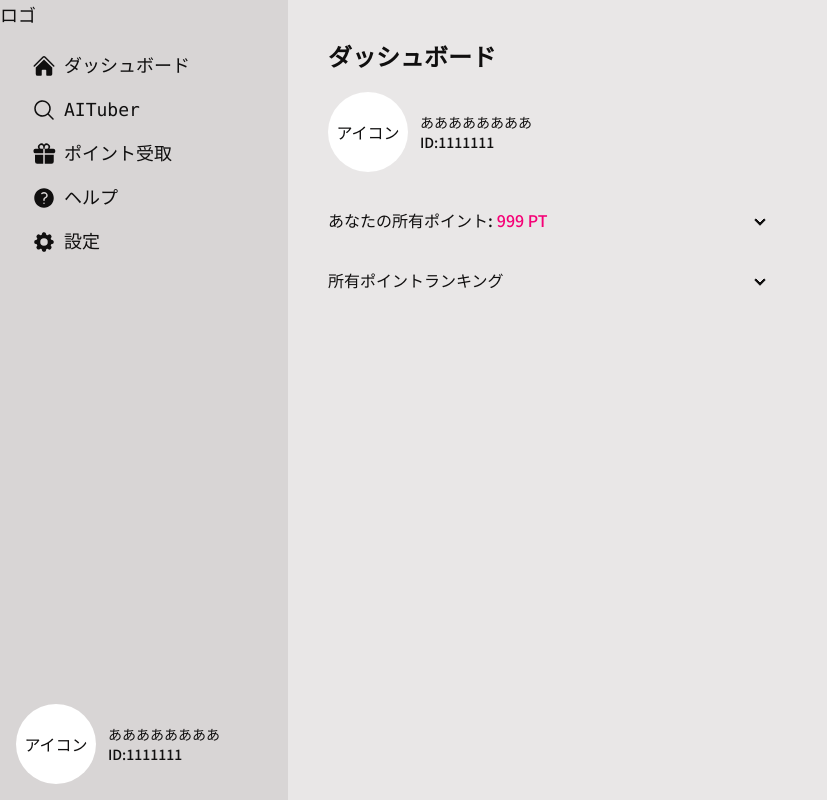
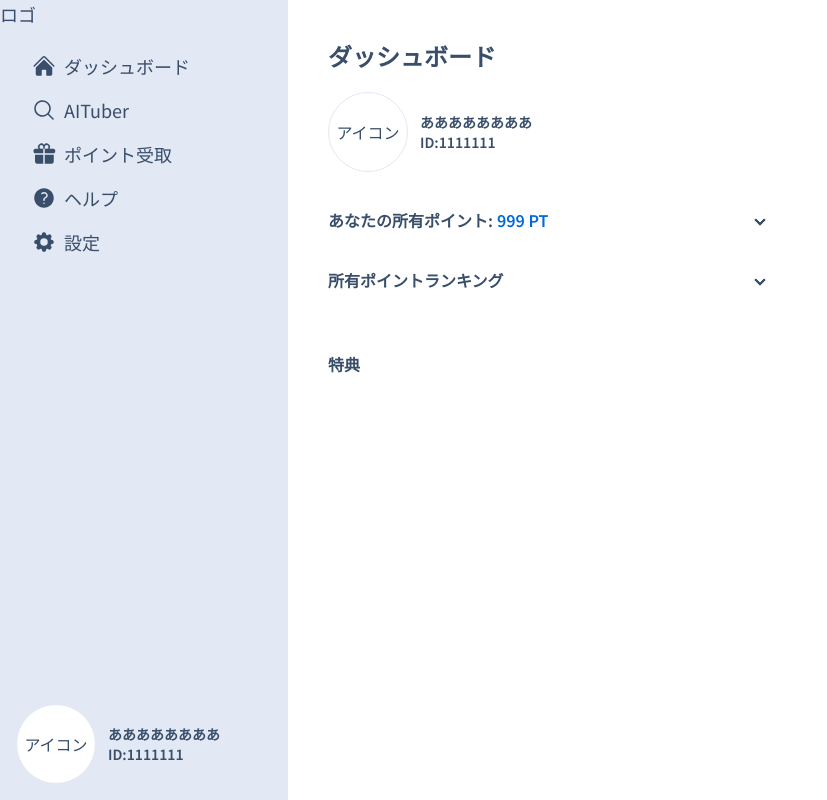
Before and after one commit to micdrop-web3/ai-crypto-hackathon, a Next.js app: page / in a window 1280 px wide. Shown: the whole page, without its empty margins (0-827 px from the left). Built offline with nearby package versions, Linux system fonts and the light colour scheme.

Commit message:
fix design

```diff
--- a/app/_components/ProfileIcon.tsx
+++ b/app/_components/ProfileIcon.tsx
@@ -1,14 +1,16 @@
 const ProfileIcon = () => {
   return (
     <div className="flex h-20 items-center gap-3">
-      <div className="flex h-full w-20 items-center justify-center rounded-full bg-white">
+      <div className="flex h-full w-20 items-center justify-center rounded-full border border-base-300 bg-white">
         アイコン
       </div>
       <div className="flex flex-col">
-        <div className="flex items-center text-sm font-medium">
+        <div className="flex items-center text-sm font-semibold">
           ああああああああ
         </div>
-        <div className="flex items-center text-sm font-medium">ID:1111111</div>
+        <div className="flex items-center text-sm font-semibold">
+          ID:1111111
+        </div>
       </div>
     </div>
   );
--- a/app/layout.tsx
+++ b/app/layout.tsx
@@ -13,7 +13,7 @@ import Link from 'next/link';
 
 const notoSansJapanese = Noto_Sans_JP({
   preload: false,
-  weight: ['400', '500'],
+  weight: ['400', '600'],
 });
 
 // TODO
@@ -28,12 +28,12 @@ export default function RootLayout({
   children: React.ReactNode;
 }) {
   return (
-    <html lang="ja" data-theme="garden">
+    <html lang="ja" data-theme="winter">
       <body className={notoSansJapanese.className}>
         <div className="drawer lg:drawer-open">
           <input id="drawer" type="checkbox" className="drawer-toggle" />
           <div className="drawer-content flex flex-col">
-            <header className="navbar w-full bg-base-200 lg:hidden">
+            <header className="navbar w-full bg-base-300 lg:hidden">
               <div className="flex-none">
                 <label htmlFor="drawer" className="btn-ghost btn-square btn">
                   <Bars3Icon className="h-6 w-6"></Bars3Icon>
@@ -45,11 +45,11 @@ export default function RootLayout({
           </div>
           <nav className="drawer-side">
             <label htmlFor="drawer" className="drawer-overlay"></label>
-            <div className="flex h-screen w-72 flex-col bg-base-200">
+            <div className="flex h-screen w-72 flex-col bg-base-300">
               <div className="sticky top-0 z-20 hidden lg:flex">
                 <div className="text-lg">ロゴ</div>
               </div>
-              <ul className="menu flex-nowrap p-4 font-mono text-lg">
+              <ul className="menu flex-nowrap p-4 text-lg">
                 <li>
                   <Link href="/">
                     <HomeIcon className="h-6 w-6"></HomeIcon>
--- a/app/page.tsx
+++ b/app/page.tsx
@@ -10,23 +10,24 @@ export default function Page() {
         </div>
         <div className="collapse-arrow collapse mt-5 lg:w-1/2">
           <input type="checkbox" className="peer" />
-          <div className="collapse-title pl-0 font-medium">
+          <h2 className="collapse-title pl-0 font-semibold">
             あなたの所有ポイント:
-            <span className="ml-1 text-primary">999 PT</span>
-          </div>
+            <span className="ml-1 text-primary-focus">999 PT</span>
+          </h2>
           <div className="collapse-content">
             <p>内容</p>
           </div>
         </div>
         <div className="collapse-arrow collapse lg:w-1/2">
           <input type="checkbox" className="peer" />
-          <div className="collapse-title pl-0 font-medium">
+          <h2 className="collapse-title pl-0 font-semibold">
             所有ポイントランキング
-          </div>
+          </h2>
           <div className="collapse-content">
             <p>内容</p>
           </div>
         </div>
+        <h2 className="mt-10 font-semibold">特典</h2>
       </article>
     </>
   );
--- a/tailwind.config.js
+++ b/tailwind.config.js
@@ -16,6 +16,6 @@ module.exports = {
   },
   plugins: [require('daisyui')],
   daisyui: {
-    themes: ['light', 'dark', 'garden'],
+    themes: ['light', 'dark', 'winter'],
   },
 };
```
